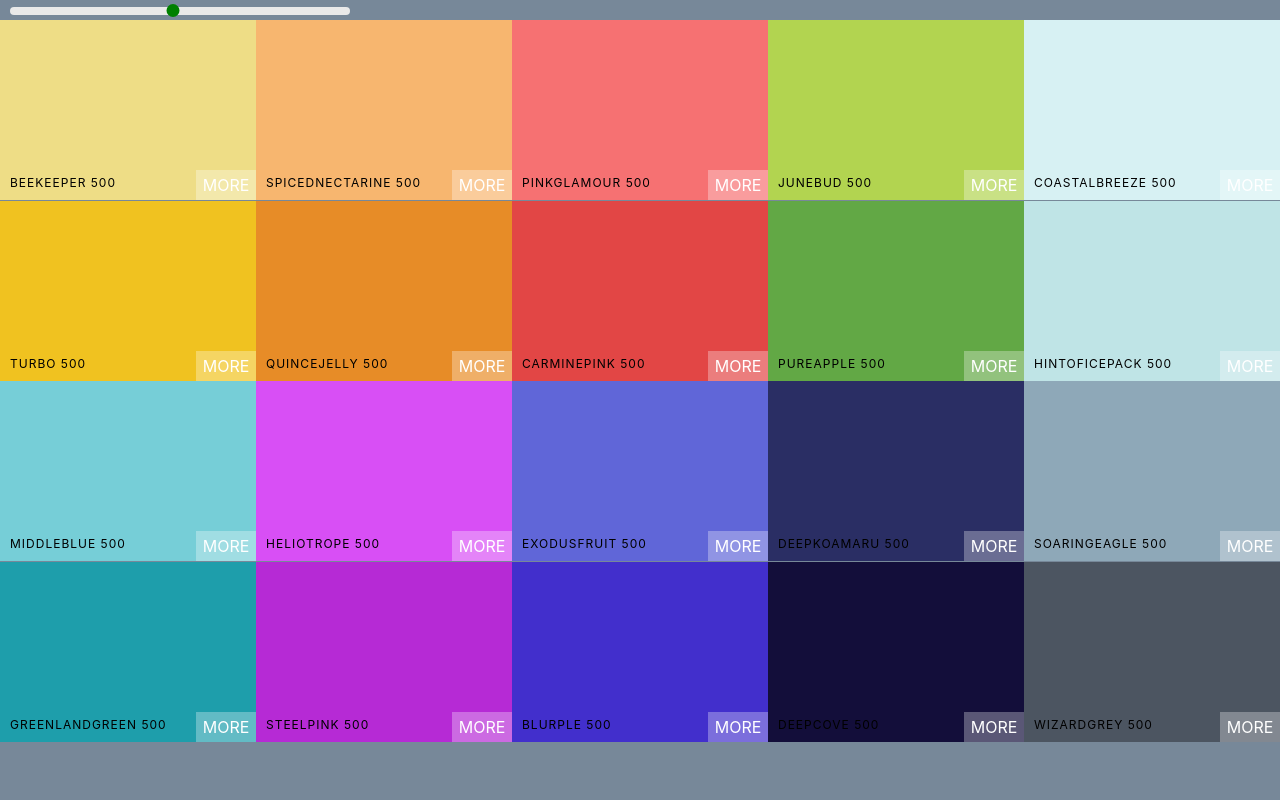
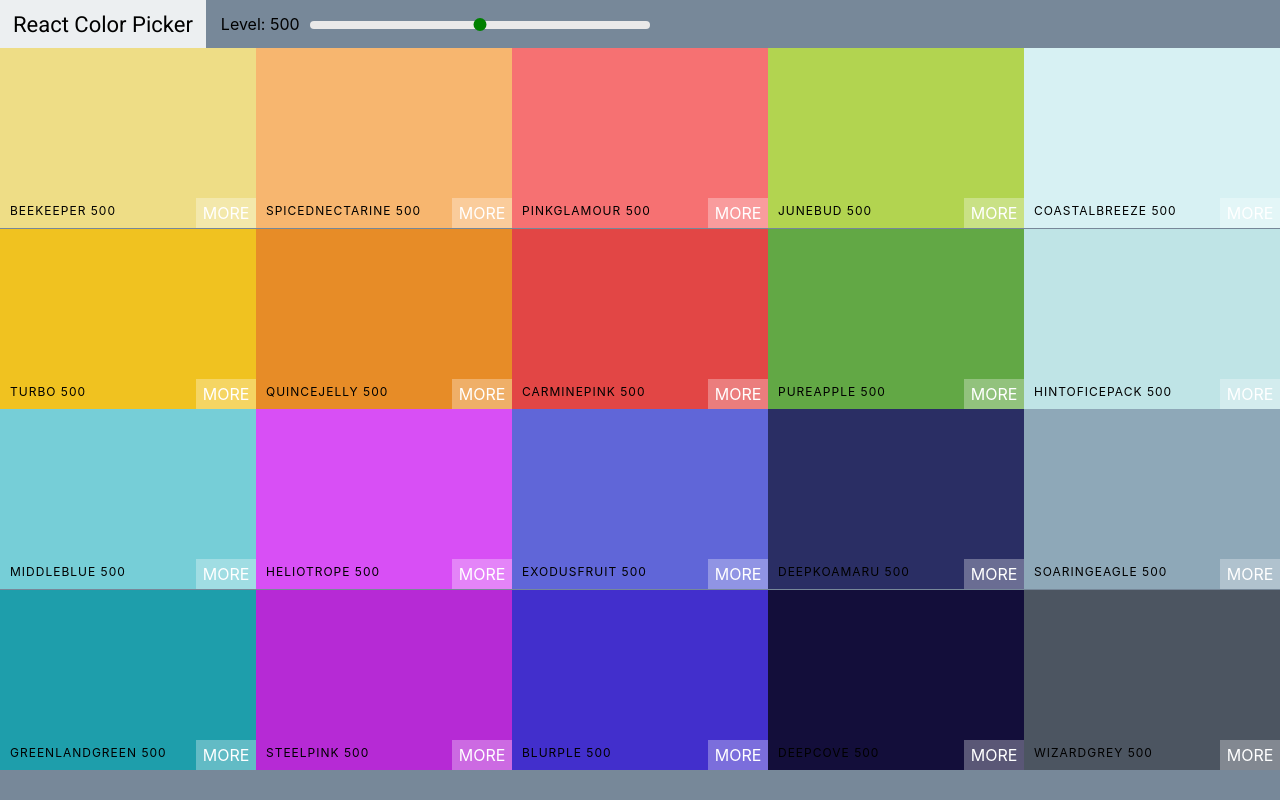
Before and after one commit to ChrisB32-cloud/Color-Project, a React (Create React App) app: page / in a window 1280 px wide. Built offline with nearby package versions, Linux system fonts and the light colour scheme.

Commit message:
Now have a NavBar component. The Slider component is now there and is styles

```diff
--- /dev/null
+++ b/src/NavBar.css
@@ -0,0 +1,66 @@
+@import url('https://fonts.googleapis.com/css2?family=Roboto:wght@300&display=swap');
+@import url('https://fonts.googleapis.com/css2?family=Roboto:wght@300;400&display=swap');
+@import url('https://fonts.googleapis.com/css2?family=Roboto:wght@300;400;500&display=swap');
+
+
+.NavBar {
+    display: flex;
+    /* flex-direction: row; */
+    align-items: center;
+    justify-content: flex-start;
+    height: 6vh;
+}
+
+.logo {
+    padding: 0 13px;
+    margin-right: 15px;
+    font-size: 22px;
+    background-color: #eceff1;
+    font-family: 'Roboto', sans-serif;
+    height: 100%;
+    display: flex;
+    align-items: center;
+}
+
+.logo a {
+    text-decoration: none;
+    color: black;
+}
+
+.logo a:link{
+    color: none;
+    text-decoration: none;
+}
+
+.slider-container {
+ /* margin-left: 5px; */
+}
+
+.slider{
+    width: 340px;
+    margin: 0 10px;
+    display: inline-block;
+}
+
+.rc-slider-track {
+    background-color: transparent;
+
+}
+
+.rc-slider-rail{
+    height: 8px;
+}
+
+.rc-slider-handle,
+.rc-slider-handle:active,
+.rc-slider-handle:focus,
+.rc-slider-handle:hover {
+    background-color: green;
+    outline: none;
+    border: 2px solid green;
+    box-shadow: none;
+    width: 13px;
+    height: 13px;
+    margin-right: -7px;
+    margin-top: -3px;
+}
--- /dev/null
+++ b/src/NavBar.js
@@ -0,0 +1,36 @@
+import React, { Component } from 'react';
+import Slider, { Range } from 'rc-slider';
+import 'rc-slider/assets/index.css';
+import './NavBar.css'
+
+class NavBar extends Component {
+
+    constructor(props) {
+        super(props)
+
+    }
+
+    render() {
+        return (
+            <header className='NavBar'>
+                <div className='logo'>
+                    <a href="/">React Color Picker</a>
+                </div>
+                <div slider-container >
+                    <span>Level: {this.props.changeLevel}</span>
+                    <div className='slider' >
+                        <Slider
+                            defaultValue={this.props.changeLevel}
+                            min={100}
+                            max={900}
+                            step={100}
+                            onAfterChange={this.props.function}
+                        />
+                    </div>
+                </div>
+            </header>
+        );
+    }
+}
+
+export default NavBar;
--- a/src/Palette.css
+++ b/src/Palette.css
@@ -6,7 +6,7 @@
     height: 90%;
 }
 
-.slider{
+/* .slider{
     width: 340px;
     margin: 0 10px;
     display: inline-block;
@@ -33,4 +33,4 @@
     height: 13px;
     margin-left: -7px;
     margin-top: -3px;
-}
+} */
--- a/src/Palette.js
+++ b/src/Palette.js
@@ -3,6 +3,7 @@ import ColorBox from './ColorBox';
 import Slider, { Range } from 'rc-slider';
 import 'rc-slider/assets/index.css';
 import './Palette.css'
+import NavBar from './NavBar';
 
 // --IMPORTANT!!!!-- The library style must come before our styles, else our styles
 //                   will overide the styles we want to change from the library.
@@ -36,7 +37,7 @@ class Palette extends Component {
         return (
             <div className='Palette' >
                 {/* NavBar here */}
-                <div className='slider' >
+                {/* <div className='slider' >
                     <Slider
                         defaultValue={this.state.level}
                         min={100}
@@ -44,7 +45,8 @@ class Palette extends Component {
                         step={100}
                         onAfterChange={this.changeLevel}
                     />
-                </div>
+                </div> */}
+                <NavBar changeLevel={this.state.level} function={this.changeLevel} />
                 <div className='Palette-colors' >
                     {/* Our color boxes */}
                     {colorBoxes}
```
